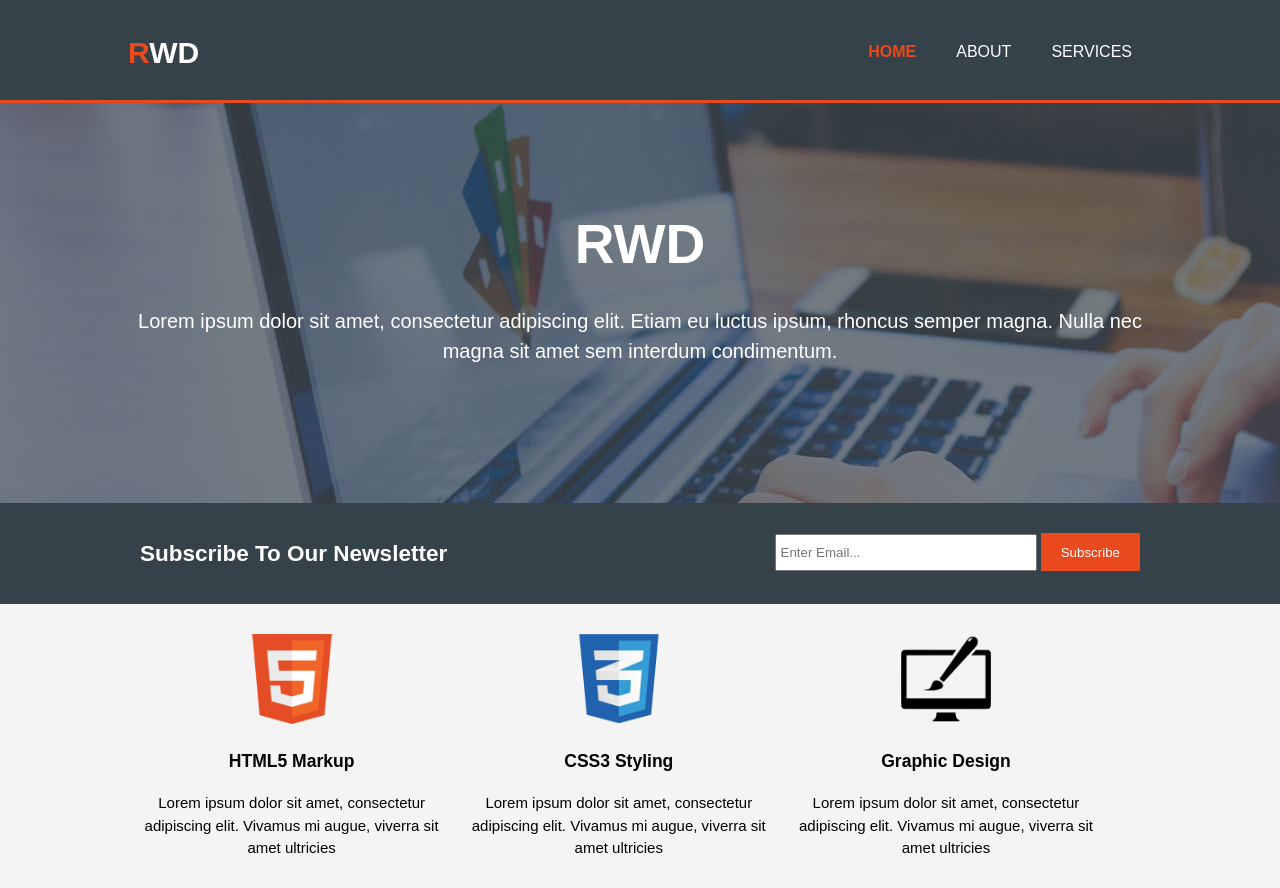
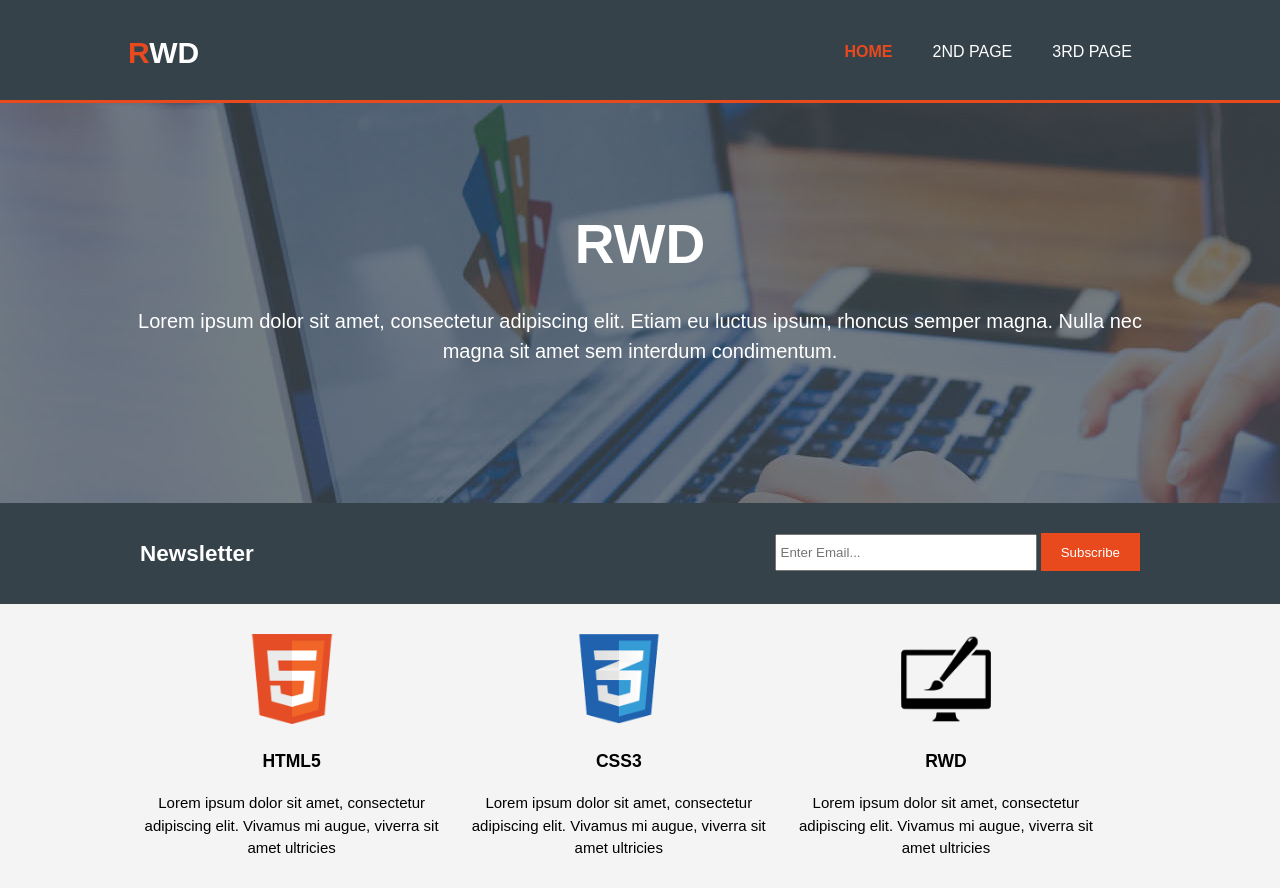
Before and after one commit to EmilMas/practice-web.io, a plain HTML site: page index.html in a window 1280 px wide. Shown: the top 888 px of the page. Drawn offline with Linux system fonts and the light colour scheme.

Commit message:
Chnages
Update

```diff
--- a/index.html
+++ b/index.html
@@ -18,8 +18,8 @@
         <nav>
           <ul>
             <li class="current"><a href="index.html">Home</a></li>
-            <li><a href="about.html">About</a></li>
-            <li><a href="services.html">Services</a></li>
+            <li><a href="about.html">2nd Page</a></li>
+            <li><a href="services.html">3rd Page</a></li>
           </ul>
         </nav>
       </div>
@@ -34,7 +34,7 @@
 
     <section class="newsletter">
       <div class="container">
-        <h1>Subscribe To Our Newsletter</h1>
+        <h1>Newsletter</h1>
         <form>
           <input type="email" placeholder="Enter Email...">
           <button type="submit" class="button_1">Subscribe</button>
@@ -46,17 +46,17 @@
       <div class="container">
         <div class="box">
           <img src="./img/logo_html.png">
-          <h3>HTML5 Markup</h3>
+          <h3>HTML5</h3>
           <p>Lorem ipsum dolor sit amet, consectetur adipiscing elit. Vivamus mi augue, viverra sit amet ultricies</p>
         </div>
         <div class="box">
           <img src="./img/logo_css.png">
-          <h3>CSS3 Styling</h3>
+          <h3>CSS3</h3>
           <p>Lorem ipsum dolor sit amet, consectetur adipiscing elit. Vivamus mi augue, viverra sit amet ultricies</p>
         </div>
         <div class="box">
           <img src="./img/logo_brush.png">
-          <h3>Graphic Design</h3>
+          <h3>RWD</h3>
           <p>Lorem ipsum dolor sit amet, consectetur adipiscing elit. Vivamus mi augue, viverra sit amet ultricies</p>
         </div>
       </div>
```
Also changed, not shown: about.html (+5 -5 lines), services.html (+8 -8 lines).
